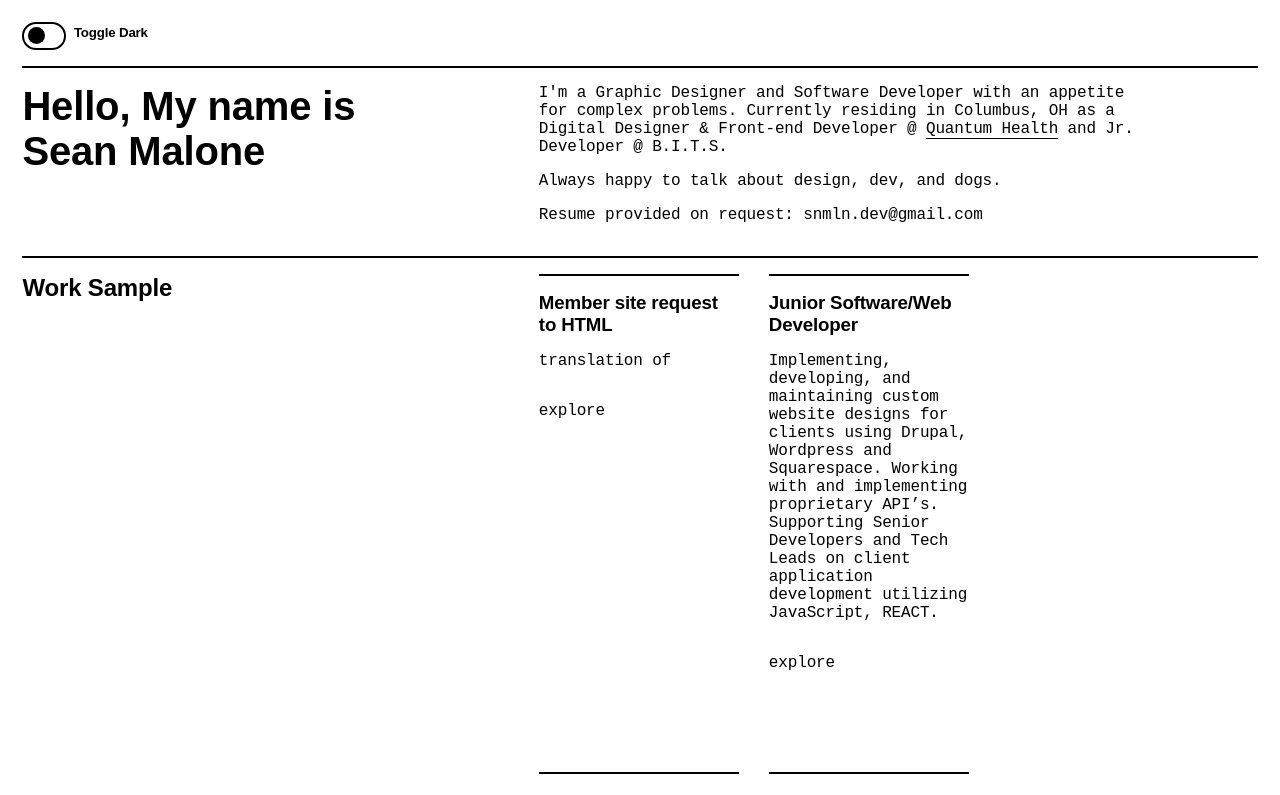
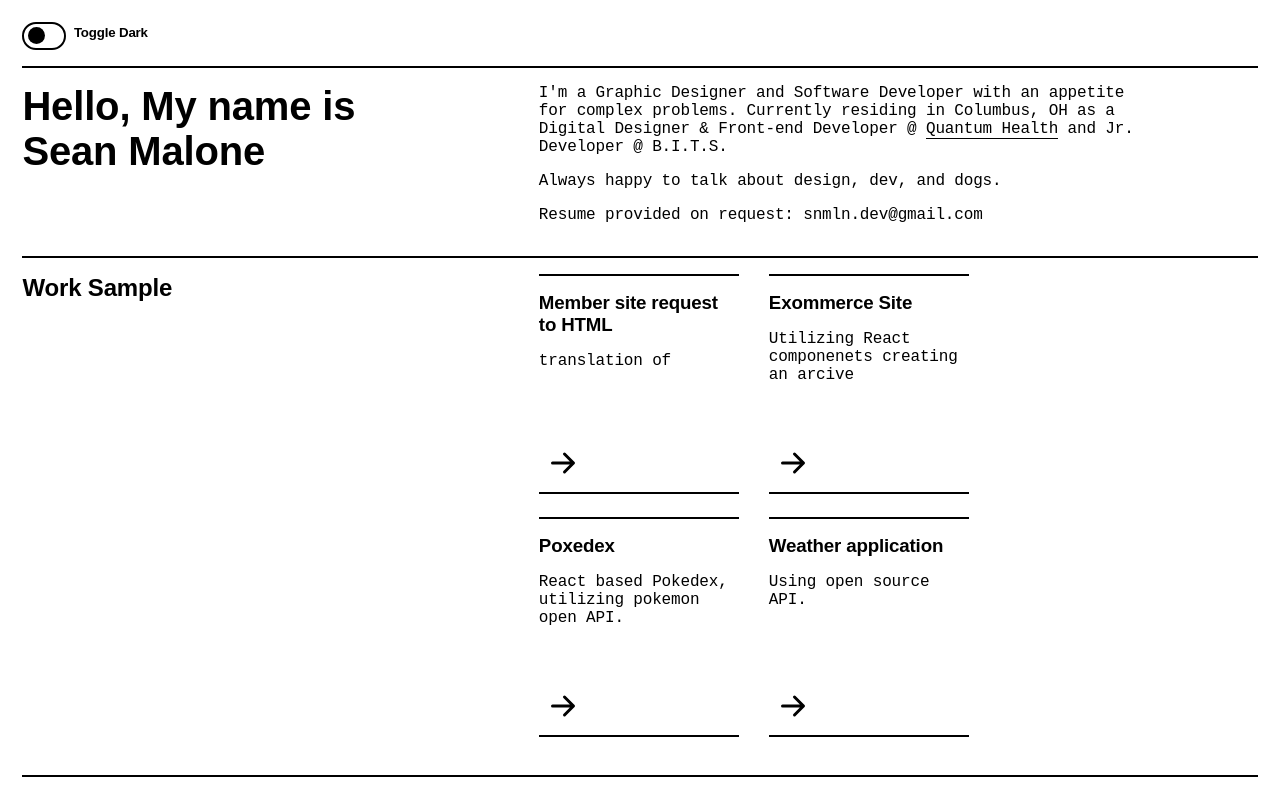
Before and after one commit to snmln/snmln, a React (Create React App) app: page / in a window 1280 px wide. Shown: the top 795 px of the page. Built offline with nearby package versions, Linux system fonts and the light colour scheme.

Commit message:
added netlify projects. still need to add quantum- health work.

```diff
--- a/package.json
+++ b/package.json
@@ -7,6 +7,7 @@
     "@testing-library/react": "^11.1.0",
     "@testing-library/user-event": "^12.1.10",
     "react": "^17.0.2",
+    "react-bootstrap-icons": "^1.5.0",
     "react-dom": "^17.0.2",
     "react-router-dom": "^5.2.0",
     "react-scripts": "4.0.3",
--- a/src/Components/Projects.js
+++ b/src/Components/Projects.js
@@ -7,36 +7,26 @@ export const projects=[
     },
     {
         id:3,
-        title: "Junior Software/Web Developer",
+        title: "Exommerce Site",
         time: "May 2019 – Present",
         company:"Business Information Technology Services",
-        site: "#",
-        description: "Implementing, developing, and maintaining custom website designs for clients using Drupal, Wordpress and Squarespace. Working with and implementing proprietary API’s. Supporting Senior Developers and Tech Leads on client application development utilizing JavaScript, REACT."
+        site: "https://snmlnecommerce.netlify.app/",
+        description: "Utilizing React componenets creating an arcive"
     },
     {
         id:2,
-        title: "Designer",
+        title: "Poxedex",
         time: "February 2019 – November 2020",
         company:"McGraw-Hill Education",
-        site: "https://www.mheducation.com/",
-        description: "Responsible for designing and developing content strategy for all product portfolios. Lead the design and development of McGraw Hill’s first digital product review platform, used to assist with multi million dollar sales opportunities."
+        site: "https://snmlnpokedex.netlify.app/#/",
+        description: "React based Pokedex, utilizing pokemon open API."
     },
     {
         id:4,
-        title: "Designer",
+        title: "Weather application",
         time: "February 2019 – November 2020",
         company:"McGraw-Hill Education",
-        site: "https://www.mheducation.com/",
-        description: "Responsible for designing and developing content strategy for all product portfolios. Lead the design and development of McGraw Hill’s first digital product review platform, used to assist with multi million dollar sales opportunities."
-    },
-    {
-        id:5,
-        title: "Designer",
-        time: "February 2019 – November 2020",
-        company:"McGraw-Hill Education",
-        site: "https://www.mheducation.com/",
-        description: "Responsible for designing and developing content strategy for all product portfolios. Lead the design and development of McGraw Hill’s first digital product review platform, used to assist with multi million dollar sales opportunities."
-    },
-
-
+        site: "https://snmlnweatherapp.netlify.app/",
+        description: "Using open source API."
+    }
 ]
--- a/src/Components/card.js
+++ b/src/Components/card.js
@@ -1,6 +1,7 @@
 import React from 'react'
 import styled from "styled-components";
 import { projects } from './Projects'
+import {BsArrowRightShort} from "react-icons/bs";
 
 function card(props) {
     const StyledCard = styled.div`
@@ -10,7 +11,7 @@ function card(props) {
       dispaly:inline-flex;
       flex-direction: row;
       flex-wrap: wrap;
-        box-sizing: border-box;
+      box-sizing: border-box;
 
     }
 
@@ -23,22 +24,36 @@ function card(props) {
 
 .card {
         width: 200px;
-        height: 500px;
+        height: 220px;
         margin:0 30px 22.4px 0 ;
         border-top: 2px solid;
         border-bottom: 2px solid;
         box-sizing: border-box;
+        position:relative;
     }
     .card:hover {
-            border-top: 6px solid;
+        border-top: 6px solid;
         border-bottom: 6px solid;
-        // background-color: rgba(237, 237, 237,100);
         -webkit-transition:all 0.1s cubic-bezier(.53,0,.51,1.01);
-        transition: all 0.1s cubic-bezier(.53,0,.51,1.01);}
-.explore{
-    postion: absolute;
-bottom: 0;
-}
+        transition: all 0.1s cubic-bezier(.53,0,.51,1.01);
+    }
+    .explore{
+        position: absolute;
+        bottom: 0;
+        width: 100%;
+       background-color: transparent;
+       color: ${(props) => props.theme.fontColor} ;
+       text-align: left !important;
+       padding: 0;
+       margin: 0;
+       text-decoration: underline;
+       -webkit-transition:all 0.7s cubic-bezier(.53,0,.51,1.01);
+       transition: all 0.7s cubic-bezier(.53,0,.51,1.01);
+    }
+
+    .arrow{
+        font-size: 3rem;
+    }
 @media screen and (max-width: 768px) {
     .column {
         dispaly:inline-flex;
@@ -53,13 +68,29 @@ bottom: 0;
 
       .card {
         margin:0 0 22.4px 0 ;
-        border-top: 2px solid;
-        border-bottom: 2px solid;
+        border-top: 0px solid;
+        border-bottom: 0px solid;
         width: 100%;
         height:100%;
     }
+    .explore{
+        position: relative;
+        bottom: 0;
+       width: 100%;
+       background-color: ${(props) => props.theme.oppositeBody};
+       color: ${(props) => props.theme.oppositeFont};
+       text-align: right !important;
+       padding: .5rem;
+       text-decoration: underline;
+       box-sizing: border-box;
+       -webkit-transition:all 0.7s cubic-bezier(.53,0,.51,1.01);
+       transition: all 0.7s cubic-bezier(.53,0,.51,1.01);
+
     }
-
+    .arrow{
+        font-size: 1.5rem;
+    }
+}
 
 `
     return (
@@ -72,7 +103,7 @@ bottom: 0;
                                 <h3>{project.title}</h3>
                                 <p>{project.description}</p>
                             </div>
-                            <p className="explore">explore</p>
+                            <p className="explore"><BsArrowRightShort className="arrow"/></p>
                         </a>
                     ))}
                 </div>
```
Also changed, not shown: 1 other file (tests, documents, lock files or other folders).
